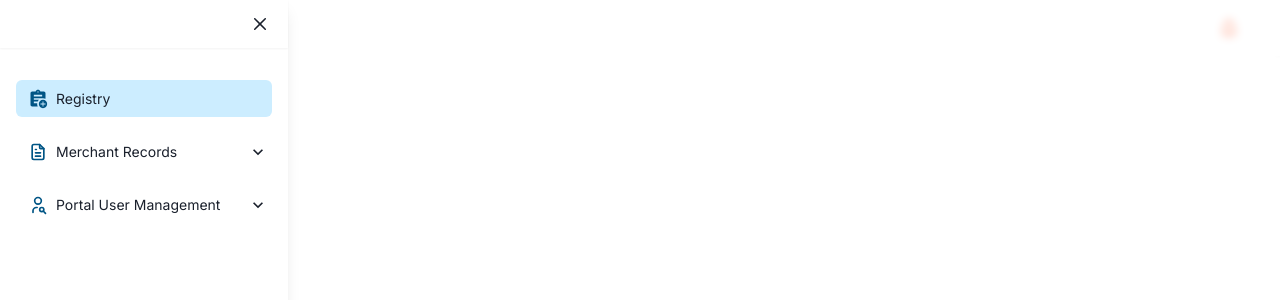
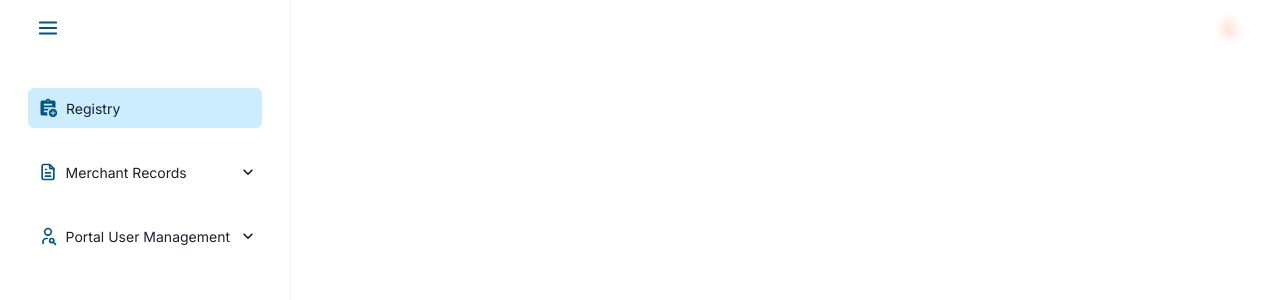
Before and after one commit to mojaloop/merchant-registry-svc, a React (Vite) app in the folder packages/acquirer-frontend/: page /registry in a window 1280 px wide. Both pictures are taken after a click on the button 47 px from the left and 28 px from the top of the page. Shown: the top 300 px of the page. Built offline with nearby package versions, Linux system fonts and the light colour scheme.

Commit message:
feat: implement sidebar expandable feature

```diff
--- a/packages/acquirer-frontend/src/components/layout/Drawer/DrawerNavAccordion.tsx
+++ b/packages/acquirer-frontend/src/components/layout/Drawer/DrawerNavAccordion.tsx
@@ -1,6 +1,7 @@
 import {
   Accordion,
   AccordionButton,
+  type AccordionButtonProps,
   AccordionIcon,
   AccordionItem,
   AccordionPanel,
@@ -16,10 +17,12 @@ import DrawerNavItem from './DrawerNavItem'
 
 interface DrawerNavAccordionProps {
   navAccordion: NavAccordion
+  buttonStyle?: AccordionButtonProps
 }
 
 const DrawerNavAccordion = ({
   navAccordion: { name, icon, subNavItems },
+  buttonStyle,
 }: DrawerNavAccordionProps) => {
   // This is to control the state of the accordion.
   // An accordion will initially be expanded if one of the nav items inside it is active.
@@ -29,7 +32,13 @@ const DrawerNavAccordion = ({
   return (
     <Accordion allowToggle defaultIndex={initialIndex}>
       <AccordionItem border='0'>
-        <AccordionButton pl='3' pr='1' borderRadius='md' _hover={{ bg: 'secondary' }}>
+        <AccordionButton
+          pl='3'
+          pr='1'
+          borderRadius='md'
+          _hover={{ bg: 'secondary' }}
+          {...buttonStyle}
+        >
           <HStack w='full'>
             {icon && (
               <Flex w='5' justify='center' align='center'>
--- a/packages/acquirer-frontend/src/components/layout/Drawer/DrawerNavItem.tsx
+++ b/packages/acquirer-frontend/src/components/layout/Drawer/DrawerNavItem.tsx
@@ -1,14 +1,14 @@
 import { NavLink } from 'react-router-dom'
-import { Box, Flex, HStack, Icon, Link } from '@chakra-ui/react'
+import { Box, Flex, HStack, Icon, Link, type LinkProps } from '@chakra-ui/react'
 
 import type { NavItem } from '@/components/layout/Sidebar/navItems'
 import { useDrawerDisclosure } from '@/context/DrawerDisclosureContext'
 
-interface DrawerNavItemProps {
+interface DrawerNavItemProps extends LinkProps {
   navItem: NavItem
 }
 
-const DrawerNavItem = ({ navItem: { name, to, icon } }: DrawerNavItemProps) => {
+const DrawerNavItem = ({ navItem: { name, to, icon }, ...props }: DrawerNavItemProps) => {
   const { onClose } = useDrawerDisclosure()
 
   return (
@@ -19,10 +19,11 @@ const DrawerNavItem = ({ navItem: { name, to, icon } }: DrawerNavItemProps) => {
       w='full'
       px='3'
       py='2'
-      display='inline-block'
+      display='flex'
       borderRadius='md'
       bg={location.pathname === to ? 'secondary' : ''}
       _hover={{ bg: 'secondary' }}
+      {...props}
     >
       <HStack>
         {icon && (
--- a/packages/acquirer-frontend/src/components/layout/Sidebar/Sidebar.tsx
+++ b/packages/acquirer-frontend/src/components/layout/Sidebar/Sidebar.tsx
@@ -1,39 +1,73 @@
-import { IconButton, VStack } from '@chakra-ui/react'
+import { useState } from 'react'
+import { Box, IconButton, Stack } from '@chakra-ui/react'
 import { FiMenu } from 'react-icons/fi'
 
-import { useDrawerDisclosure } from '@/context/DrawerDisclosureContext'
 import { navItems } from './navItems'
+import DrawerNavAccordion from '@/components/layout/Drawer/DrawerNavAccordion'
+import DrawerNavItem from '@/components/layout/Drawer/DrawerNavItem'
 import SidebarNavAccordion from './SidebarNavAccordion'
 import SidebarNavItem from './SidebarNavItem'
 
 const Sidebar = () => {
-  const { onOpen } = useDrawerDisclosure()
+  const [isExpanded, setIsExpanded] = useState(false)
 
   return (
-    <VStack
+    <>
+      {isExpanded && (
+        <Box
+          position='fixed'
+          w='full'
+          h='full'
+          bg='hsl(0, 0%, 100%, 0.6)'
+          backdropFilter='blur(4px)'
+          zIndex='overlay'
+          aria-hidden='true'
+          onClick={() => setIsExpanded(false)}
+        />
+      )}
+
+      <Stack
         as='aside'
         spacing='6'
-      w='24'
+        w={isExpanded ? 'auto' : '24'}
         h='full'
         display={{ base: 'none', md: 'flex' }}
         position='fixed'
         bg='white'
-      zIndex='sticky'
+        zIndex='overlay'
         borderRight='1px'
         borderColor='gray.100'
         py='2'
+        px='7'
       >
         <IconButton
-        aria-label='Expand sidebar'
+          aria-label={`${isExpanded ? 'Shrink' : 'Expand'} sidebar`}
           icon={<FiMenu />}
           mb='4'
+          w='10'
           fontSize='22px'
           color='primary'
           bg='transparent'
           _hover={{ bg: 'secondary' }}
-        onClick={onOpen}
+          onClick={() => setIsExpanded(prevState => !prevState)}
         />
 
+        {isExpanded ? (
+          <>
+            {navItems.map(navItem =>
+              navItem.subNavItems ? (
+                <DrawerNavAccordion
+                  key={navItem.name}
+                  navAccordion={navItem}
+                  buttonStyle={{ h: '10', pl: '0.6rem' }}
+                />
+              ) : (
+                <DrawerNavItem key={navItem.name} navItem={navItem} h='10' px='2.5' />
+              )
+            )}
+          </>
+        ) : (
+          <>
             {navItems.map(navItem =>
               navItem.subNavItems ? (
                 <SidebarNavAccordion key={navItem.name} navAccordion={navItem} />
@@ -41,7 +75,10 @@ const Sidebar = () => {
                 <SidebarNavItem key={navItem.name} navItem={navItem} />
               )
             )}
-    </VStack>
+          </>
+        )}
+      </Stack>
+    </>
   )
 }
 
--- a/packages/acquirer-frontend/src/components/layout/Sidebar/SidebarNavAccordion.tsx
+++ b/packages/acquirer-frontend/src/components/layout/Sidebar/SidebarNavAccordion.tsx
@@ -39,7 +39,7 @@ const SidebarNavAccordion = ({
         setActiveIndex(expandedIndex as number)
       }}
     >
-      <AccordionItem border='0' display='flex' flexDir='column' alignItems='center'>
+      <AccordionItem display='flex' flexDir='column' alignItems='center' border='0'>
         <TooltipShell label={name}>
           <AccordionButton
             p='0'
```
Lines whose indentation alone changed are shown as unchanged.
